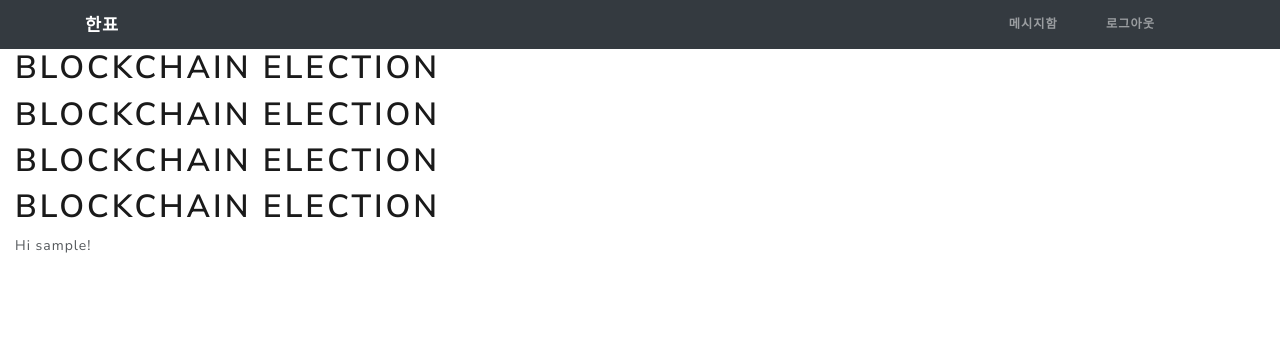
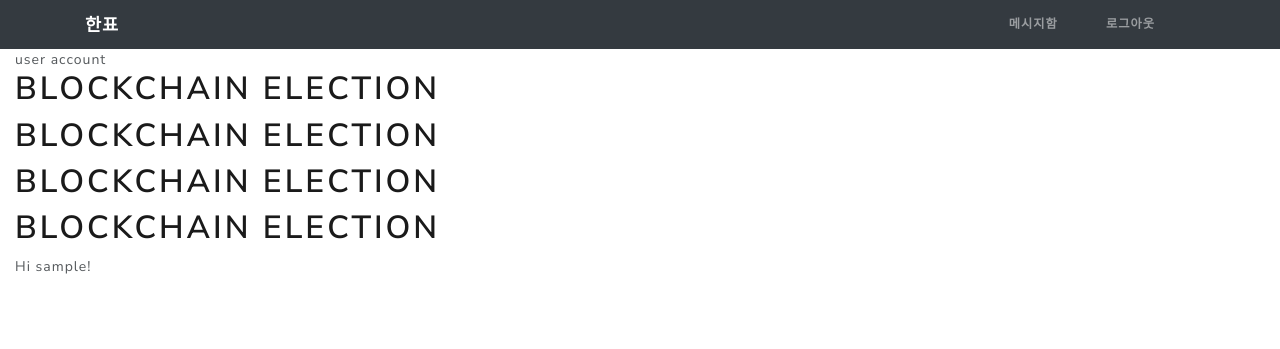
Before and after one commit to VaporSiriz/BlockChainElection, a Flask app: template Election/templates/views/index/index.html in a window 1280 px wide. Shown: the top 349 px of the page. Run offline with Flask 2, Linux system fonts and the light colour scheme; the template is opened without the code that fills it, so the values that code supplies are empty; the visitor is signed in with stand-in values (Sample User, id 1); data comes from the database, SQL or seed files in the repository; parts of the project's set-up code (start-up, migrations or seed data) failed here and were passed over; some libraries are stand-ins or nearby versions.

Commit message:
permission추가

```diff
--- a/Election/election.py
+++ b/Election/election.py
@@ -3,10 +3,12 @@ from datetime import datetime
 from flask import Flask, render_template
 from views import login, vote, index, election, message, register
 from models import db, db_commit, db_end
-from login_manager import login_manager
+from login_manager import login_manager, principals
 from flask_util_js import FlaskUtilJs
 from flask_login import current_user
+from login_manager import init_login_manager
 from login_manager import AccountRoles
+from flask_principal import Principal
 from blockchain_manager import BlockChainManager
 import debugpy
 import default_config
@@ -30,7 +32,7 @@ def init_app():
 
     FlaskUtilJs(app)
     db.init_app(app)
-    login_manager.init_app(app)
+    init_login_manager(app, Principal(app, skip_static=True))
 
     # BlockChainManager is Singleton Object
     BlockChainManager.instance().init_app(app)
--- a/Election/login_manager.py
+++ b/Election/login_manager.py
@@ -7,10 +7,11 @@ from models import Account
 from models import db
 
 login_manager = LoginManager()
+principals = None
 
-def init_app(app):
+def init_login_manager(app, principals):
     login_manager.init_app(app)
-
+    principals = principals
     login_manager.login_view = 'login_page.status'
     login_manager.login_message = u"Login 성공"
 
@@ -32,10 +33,10 @@ class AccountRoles(Enum):
 role_admin = RoleNeed(AccountRoles.Admin)
 role_user = RoleNeed(AccountRoles.User)
 
-role_list = [role_user, role_admin]
+role_list = [role_admin, role_user]
 
 #Permissions
 permission_admin = Permission(role_admin)
 permission_user = Permission(role_user)
 
-permission_list = [permission_user, permission_admin]
+permission_list = [permission_admin, permission_user]
--- a/Election/templates/views/index/index.html
+++ b/Election/templates/views/index/index.html
@@ -4,6 +4,11 @@
 {% endblock %}
 {% block content %}
 <div style="align-content: center;">
+    {% if is_user_account() %}
+    user account
+    {% elif is_admin_account() %}
+    admin account
+    {% endif %}
     <h1>BLockChain Election</h1>
     <h1>BLockChain Election</h1>
     <h1>BLockChain Election</h1>
--- a/Election/views/index.py
+++ b/Election/views/index.py
@@ -1,7 +1,6 @@
 from flask import Blueprint, render_template, make_response, flash, request, redirect, url_for
 from flask_login import login_user, login_required, current_user
 from .forms import UserLoginForm
-from login_manager import role_list
 
 from models import db, db_add, db_flush
 index_page = Blueprint('index_page', __name__, template_folder='templates', static_folder='static')
--- a/Election/views/vote.py
+++ b/Election/views/vote.py
@@ -1,10 +1,10 @@
 from flask import Blueprint, render_template, make_response
 from models import *
-from login_manager import permission_admin
+from login_manager import permission_admin, permission_user
 vote_page = Blueprint('vote_page', __name__, template_folder='templates', static_folder='static')
 
 @vote_page.route('/')
-@permission_admin.require(http_exception=403)
+@permission_user.require(http_exception=403)
 def index():
     return render_template('views/vote/index.html')
 
```
Also changed, not shown: Election/views/login.py (+5 -9 lines).
